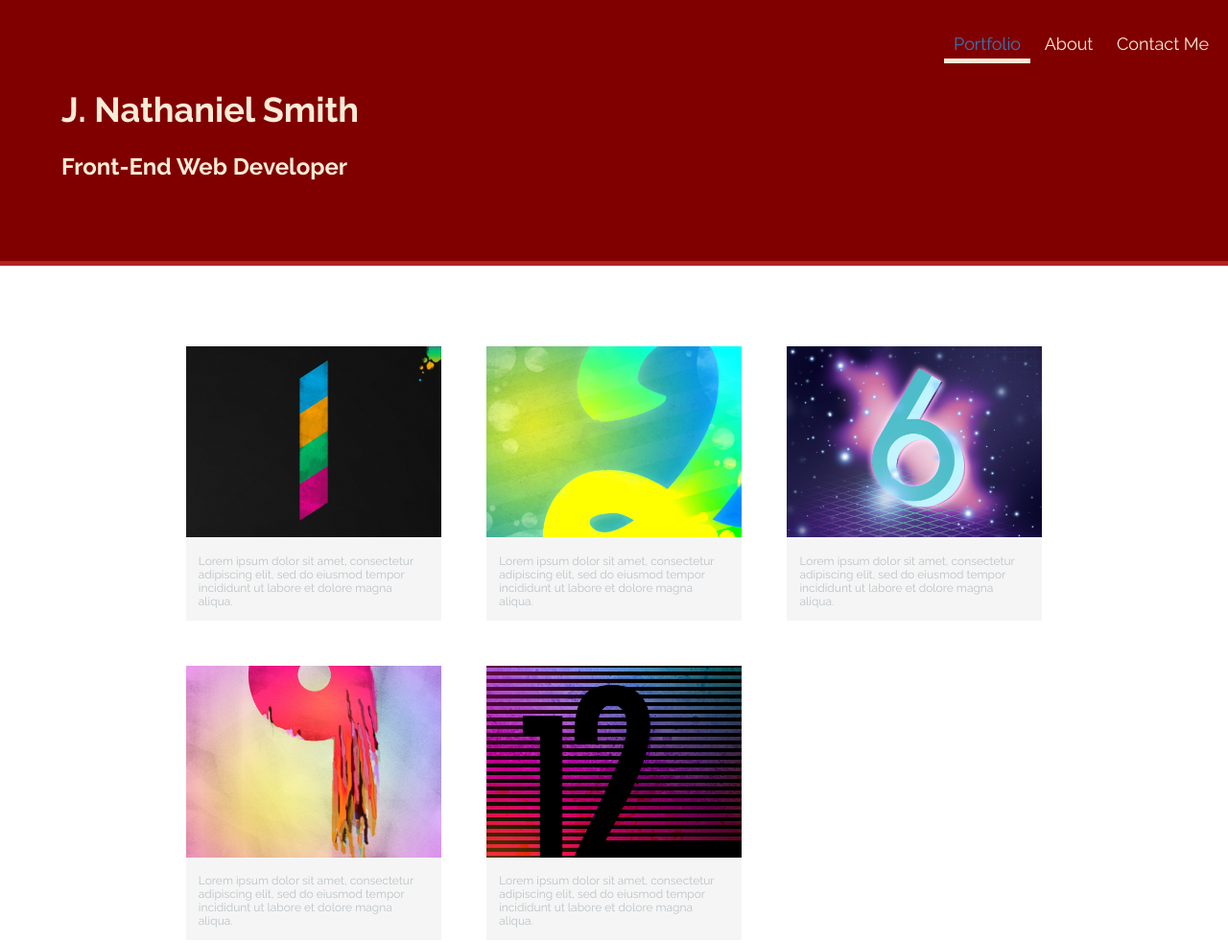
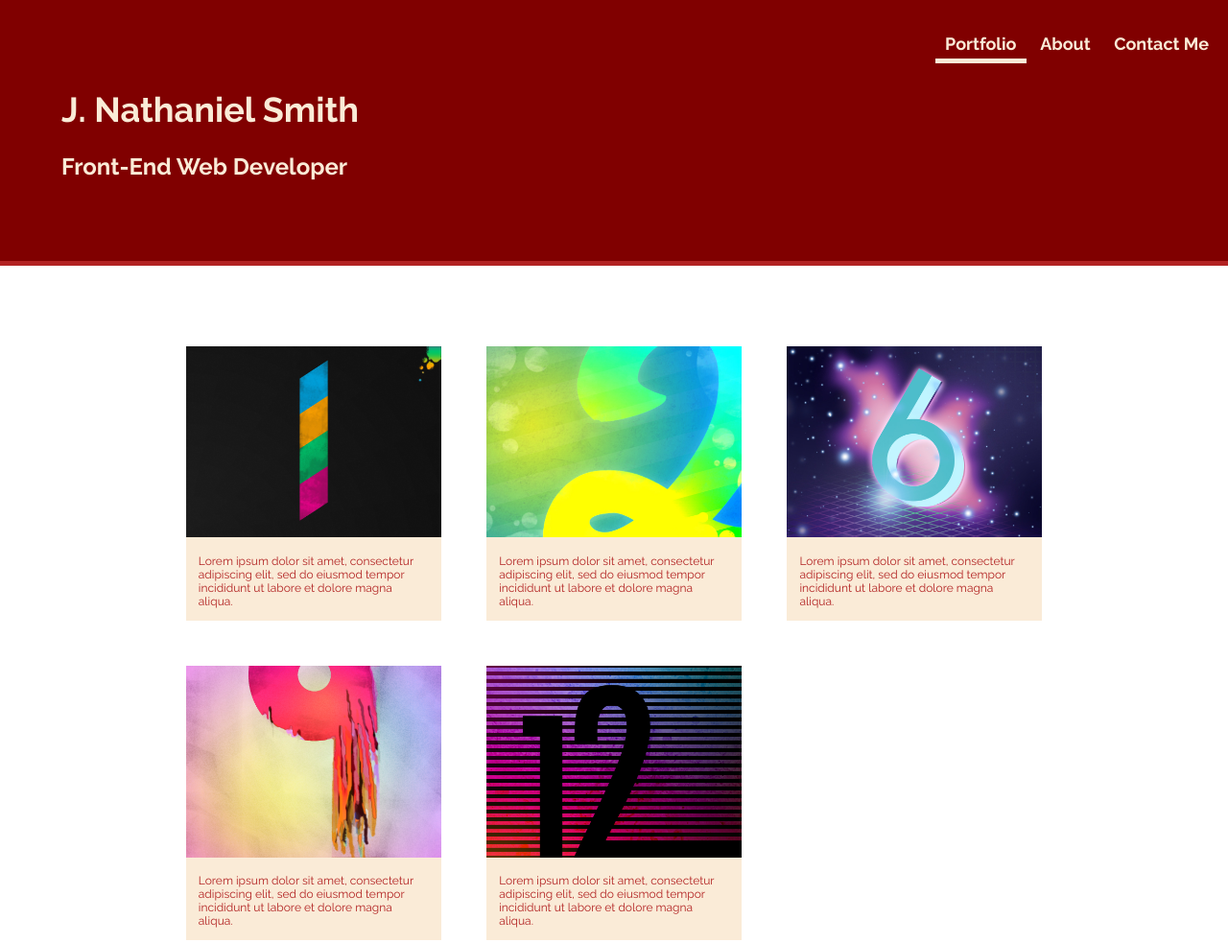
Before and after one commit to OhNo-ItsNate/portfolio, a plain HTML site: page index.html in a window 1280 px wide. Shown: the top 983 px of the page at 96% size. Drawn offline with Linux system fonts and the light colour scheme.

Commit message:
updated main.css

```diff
--- a/css/main.css
+++ b/css/main.css
@@ -77,8 +77,8 @@ footer {
     float: left;
     width: 45%;
     margin: 2.5%;
-    background-color: #f5f5f5;
-    color: #bdc3c7;
+    background-color: antiquewhite;
+    color: firebrick;
 }
 #gallery li p {
     margin: 0;
@@ -141,16 +141,17 @@ h1, h2 {
 
 /*LINKS*/
 a {
-    color: indianred;
+    color: firebrick;
+    font-weight: 510;
 }
 
 nav a, nav a:visited {
     color: antiquewhite;
 }
 nav a:hover {
-    color: #317ab5 !important;
+    color: antiquewhite !important;
 }
 .selected {
-    color: #317ab5 !important;
+    color: antiquewhite !important;
     border-bottom: solid 5px antiquewhite;
 }
```
